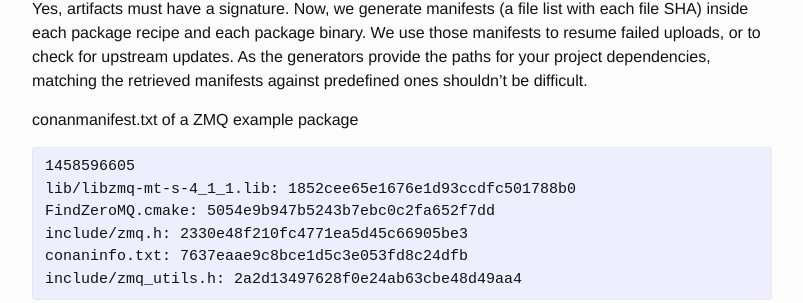
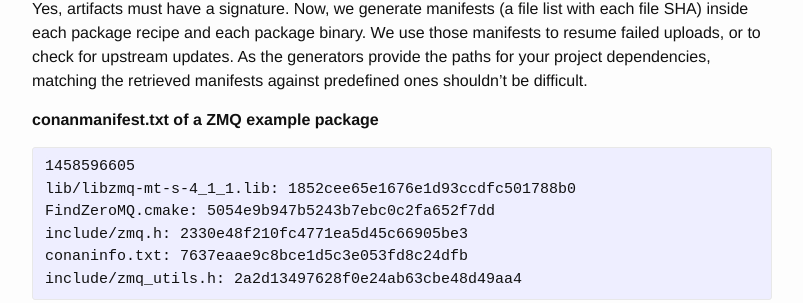
Before and after one commit to conan-io/conan-io.github.io, a Jekyll site: the page built from _posts/2016-03-30-are-c-and-c++-languages-ready-for-the-npm-debacle?.markdown, in a window 1280 px wide. Shown: the part 2119-2422 px from the top of the page, without its empty margins (238-1041 px from the left). Built offline with Jekyll 4.4.1, drawn with Linux system fonts in a browser that asks for light colours; comment, search, counter and statistics services are not loaded.

Commit message:
Bold for title

```diff
--- a/_posts/2016-03-30-are-c-and-c++-languages-ready-for-the-npm-debacle?.markdown
+++ b/_posts/2016-03-30-are-c-and-c++-languages-ready-for-the-npm-debacle?.markdown
@@ -84,7 +84,7 @@ Conan is designed to be distributed, so if the origin or availability of package
 
 Yes, artifacts must have a signature. Now, we generate manifests (a file list with each file SHA) inside each package recipe and each package binary. We use those manifests to resume failed uploads, or to check for upstream updates. As the generators provide the paths for your project dependencies, matching the retrieved manifests against predefined ones shouldn’t be difficult.
 
-conanmanifest.txt of a ZMQ example package
+**conanmanifest.txt of a ZMQ example package**
 
 {% highlight txt %}
 
```
